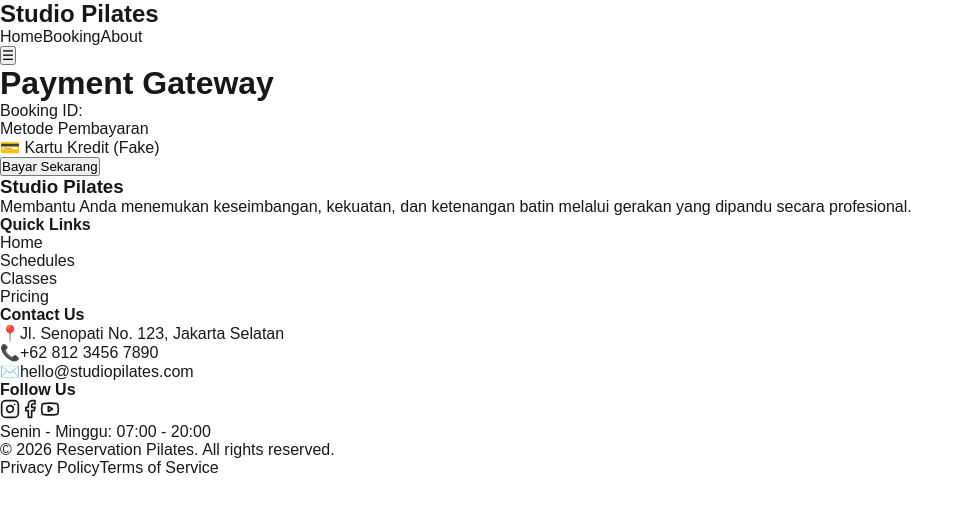
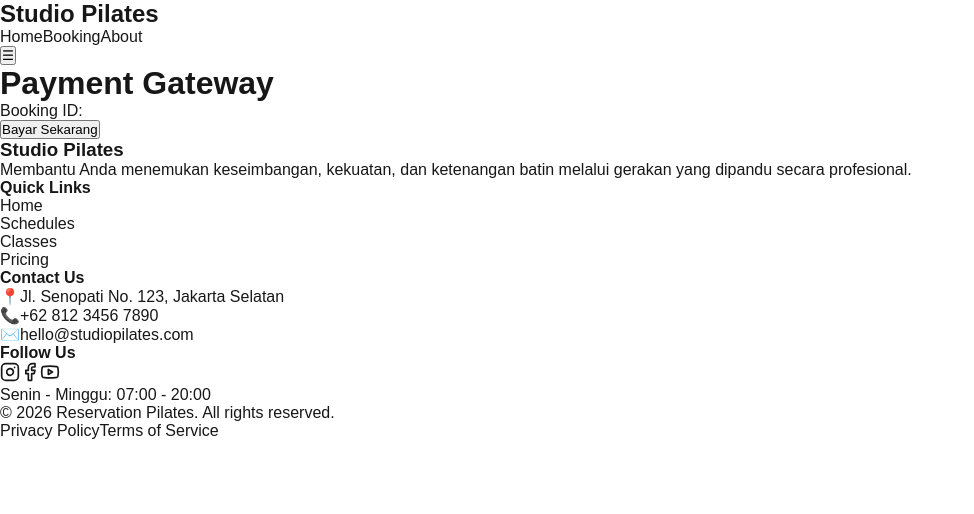
Before and after one commit to sukmaputu/assessment-diro_FE_sukma, a Next.js app: page /payment in a window 1280 px wide. Shown: the top 514 px of the page, without its empty margins (0-974 px from the left). Built offline with nearby package versions, Linux system fonts and the light colour scheme.

Commit message:
fix useParams

```diff
--- a/app/payment/page.js
+++ b/app/payment/page.js
@@ -1,20 +1,14 @@
-"use client";
+import dynamic from "next/dynamic";
 
-import { Suspense } from "react";
-import PaymentInner from "./payment-inner";
-
-export const dynamic = "force-dynamic";
+const PaymentInner = dynamic(() => import("./payment-inner"), {
+  ssr: false,
+  loading: () => (
+    <div className="min-h-screen flex items-center justify-center">
+      Loading...
+    </div>
+  ),
+});
 
 export default function PaymentPage() {
-  return (
-    <Suspense
-      fallback={
-        <div className="min-h-screen flex items-center justify-center">
-          Loading...
-        </div>
-      }
-    >
-      <PaymentInner />
-    </Suspense>
-  );
+  return <PaymentInner />;
 }
--- a/app/payment/payment-inner.js
+++ b/app/payment/payment-inner.js
@@ -24,11 +24,6 @@ export default function PaymentInner() {
           Booking ID: <b>{bookingId}</b>
         </p>
 
-        <div className="border p-4 rounded-xl mb-6">
-          <p className="text-sm text-gray-500">Metode Pembayaran</p>
-          <p className="font-semibold mt-2">💳 Kartu Kredit (Fake)</p>
-        </div>
-
         <button
           onClick={handlePay}
           disabled={loading}
```
Also changed, not shown: app/payment/success/page.js (+5 -22 lines), app/payment/success/success-inner.js (added, +20 -0 lines).
